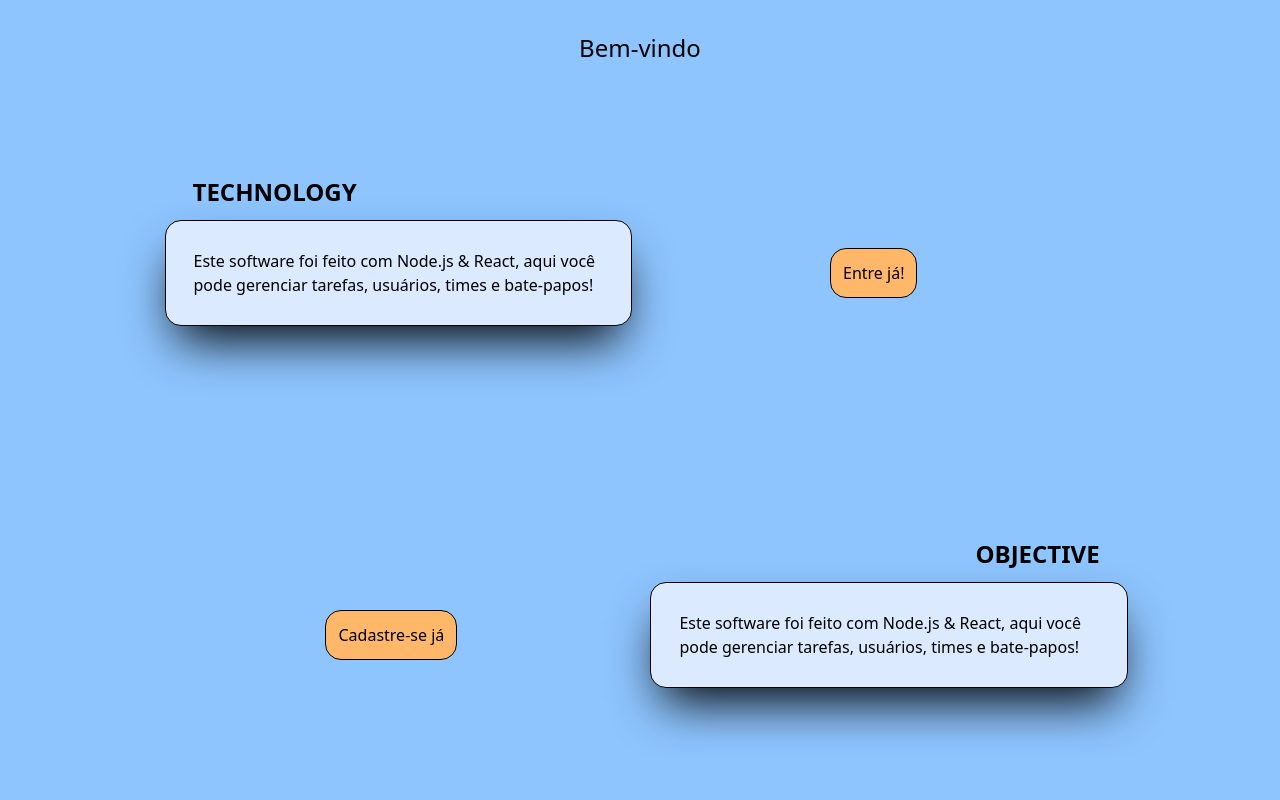
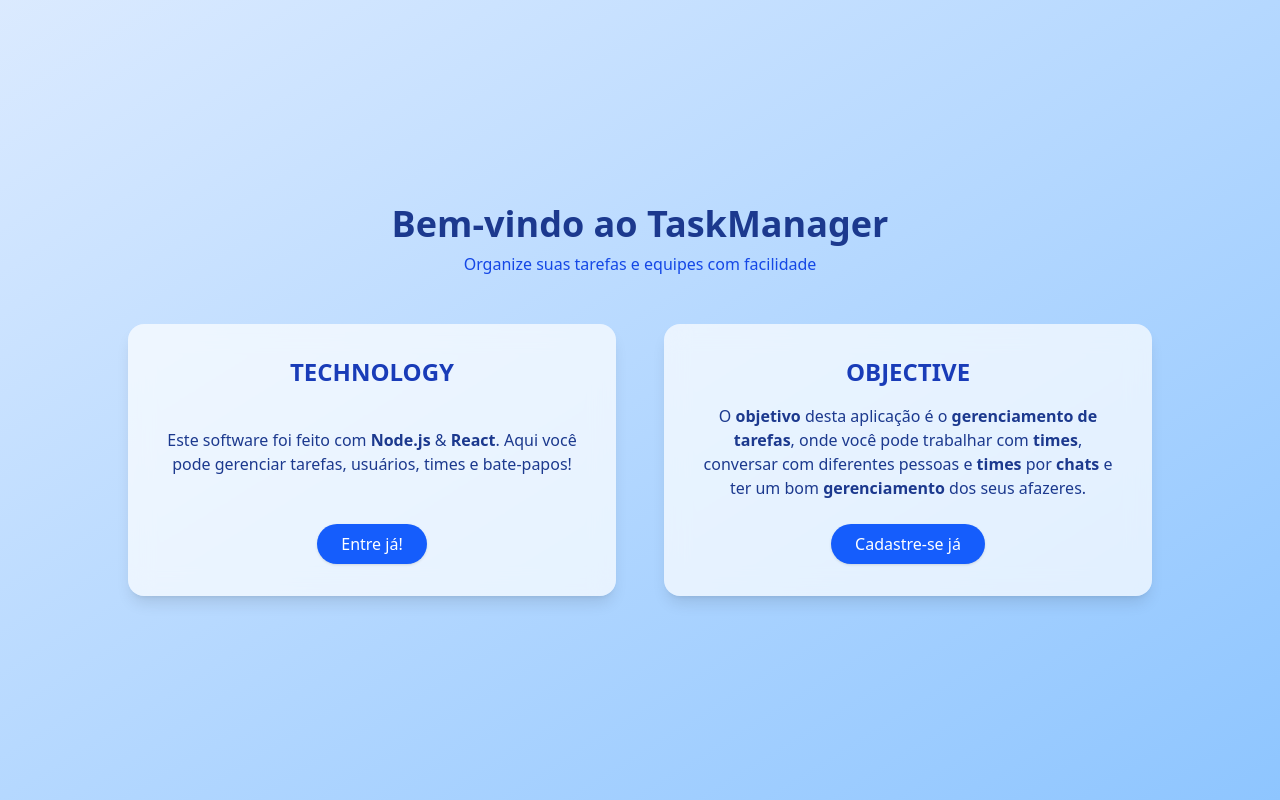
Before and after one commit to Levirroh/learning_react_node, a React (Vite) app in the folder to-do-list/: page / in a window 1280 px wide. Built offline with nearby package versions, Linux system fonts and the light colour scheme.

Commit message:
style: welcome page reestyle

```diff
--- a/to-do-list/src/Pages/Welcome.jsx
+++ b/to-do-list/src/Pages/Welcome.jsx
@@ -1,46 +1,36 @@
 import React from "react";
 
 function Welcome() {
-    return(
-        <section className="bg-blue-300 h-screen w-screen">
-            <div className="text-center flex justify-center items-center p-8">
-                <h1 className="text-2xl">Bem-vindo</h1>
-            </div>
-            <div className="flex flex-col gap-45 justify-center items-center h-[80%]">
-                <div className="flex flex-col">
-                    <div className="flex justify-center items-center p-5">
-                        <div className="flex flex-col w-full">
-                            <div className="p-3 pl-7 font-bold text-2xl">
-                                <h1>TECHNOLOGY</h1>
-                            </div>
-                            <div className="flex">
-                                <div className="bg-blue-100 flex justify-center items-center p-7 rounded-2xl shadow-black shadow-2xl border">
-                                    <p>Este software foi feito com Node.js & React, aqui  você pode gerenciar tarefas, usuários, times e bate-papos!</p>
-                                </div>
-                                <div className="w-full flex flex-col items-center gap-5 justify-center">
-                                    <a href="/login">
-                                        <button className="bg-orange-300 rounded-2xl p-3 border hover:bg-blue-700 hover:text-white transition-all cursor-pointer">Entre já!</button>
-                                    </a>
-                                </div>
-                            </div>
-                        </div>
+    return (
+        <section className="min-h-screen w-full bg-gradient-to-br from-blue-100 to-blue-300 flex items-center justify-center px-4">
+            <div className="w-full max-w-screen-lg">
+                <div className="text-center mb-12">
+                    <h1 className="text-4xl font-bold text-blue-900">Bem-vindo ao TaskManager</h1>
+                    <p className="text-blue-700 mt-2">Organize suas tarefas e equipes com facilidade</p>
+                </div>
+
+                <div className="grid grid-cols-1 md:grid-cols-2 gap-12">
+                    <div className="flex flex-col items-center bg-white/70 backdrop-blur-md rounded-2xl p-8 shadow-lg justify-between">
+                        <h2 className="text-2xl font-semibold text-blue-800 mb-4">TECHNOLOGY</h2>
+                        <p className="text-blue-900 text-center mb-6">
+                            Este software foi feito com <strong>Node.js</strong> & <strong>React</strong>. Aqui você pode gerenciar tarefas, usuários, times e bate-papos!
+                        </p>
+                        <a href="/login">
+                            <button className="bg-blue-600 text-white px-6 py-2 rounded-full hover:bg-blue-700 transition-all shadow">
+                                Entre já!
+                            </button>
+                        </a>
                     </div>
-                </div>
-                <div className="flex flex-col">
-                    <div className="flex flex-col-reverse text-end w-full pr-5">
-                        <div className="flex">
-                            <div className="w-full flex flex-col justify-center items-center">
-                                <a href="/register">
-                                    <button className="bg-orange-300 rounded-2xl p-3 border hover:bg-blue-700 hover:text-white transition-all cursor-pointer">Cadastre-se já</button>
-                                </a>
-                            </div>
-                            <div className="bg-blue-100 flex justify-center items-center p-7 rounded-2xl shadow-black shadow-2xl border text-left">
-                                <p>Este software foi feito com Node.js & React, aqui  você pode gerenciar tarefas, usuários, times e bate-papos!</p>
-                            </div>
-                        </div>
-                        <div className="p-3 pr-7 font-bold text-2xl">
-                            <h1>OBJECTIVE</h1>
-                        </div>
+                    <div className="flex flex-col items-center justify-between bg-white/70 backdrop-blur-md rounded-2xl p-8 shadow-lg">
+                        <h2 className="text-2xl font-semibold text-blue-800 mb-4">OBJECTIVE</h2>
+                        <p className="text-blue-900 text-center mb-6">
+                            O <strong>objetivo</strong> desta aplicação é o <strong>gerenciamento de tarefas</strong>, onde você pode trabalhar com <strong>times</strong>, conversar com diferentes pessoas e <strong>times</strong> por <strong>chats</strong> e ter um bom <strong>gerenciamento</strong> dos seus afazeres.
+                        </p>
+                        <a href="/register">
+                            <button className="bg-blue-600 text-white px-6 py-2 rounded-full hover:bg-blue-700 transition-all shadow">
+                                Cadastre-se já
+                            </button>
+                        </a>
                     </div>
                 </div>
             </div>
```
